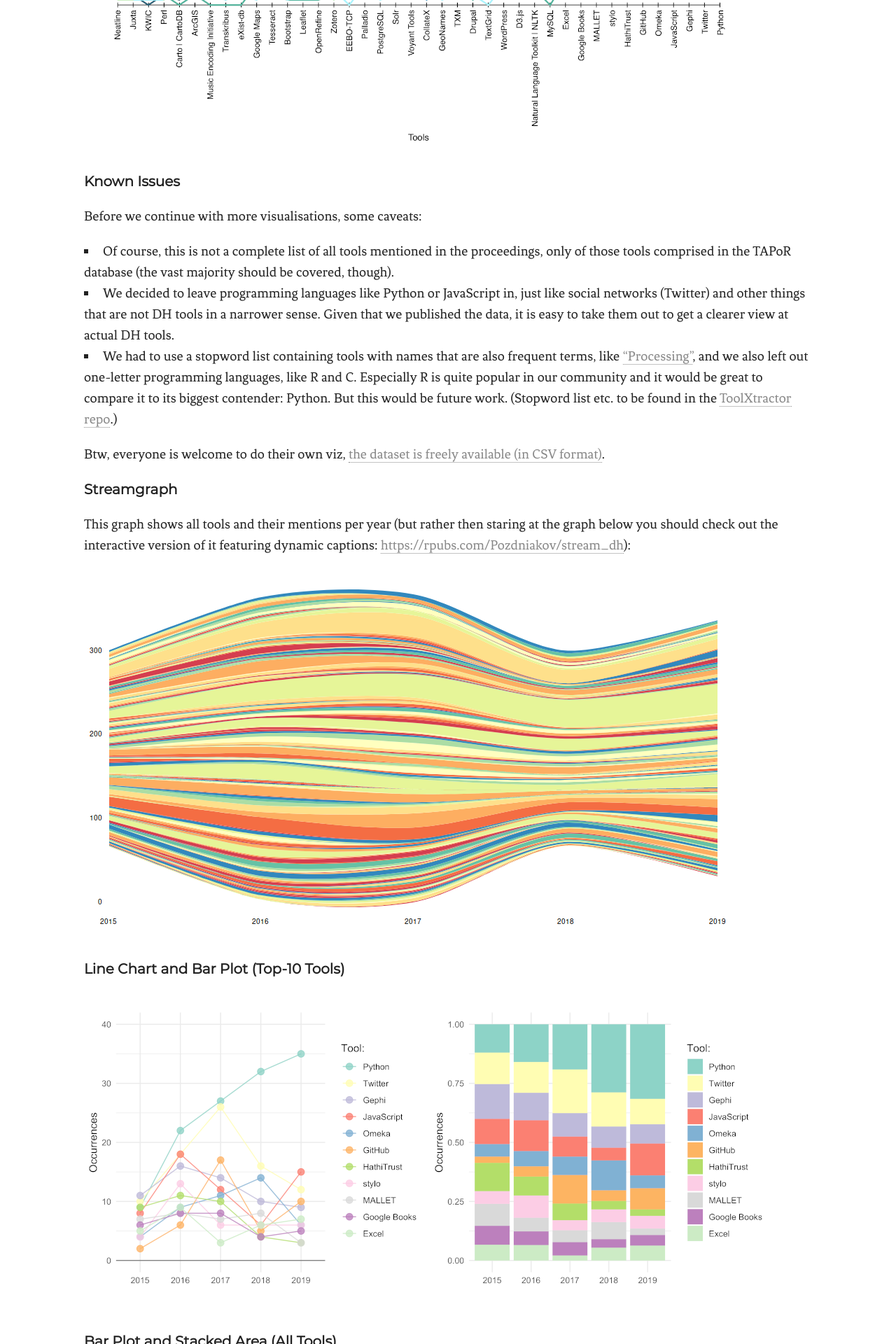
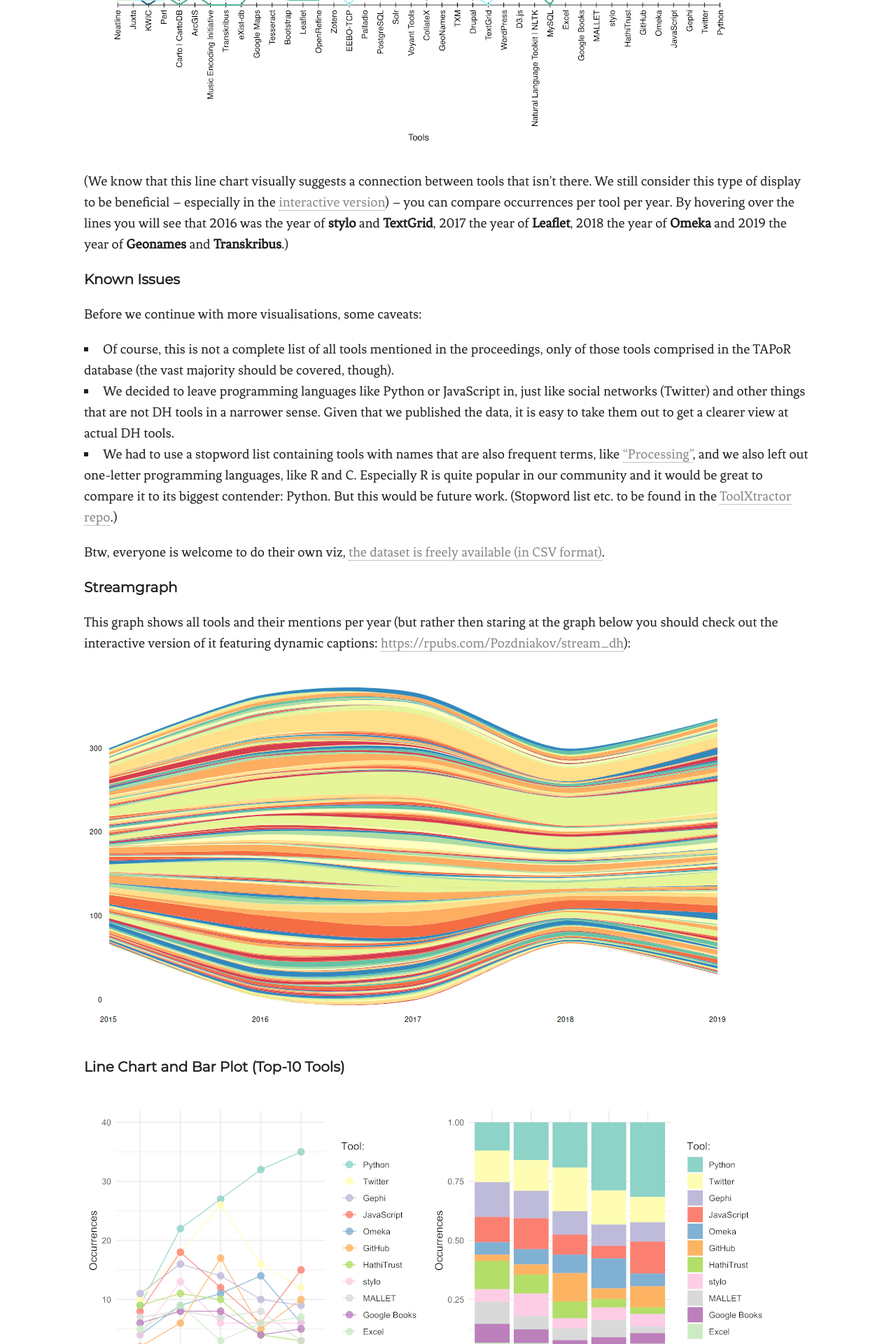
Before and after one commit to weltliteratur/blog, a Jekyll site: the page built from _posts/2019-12-06-dh-tools-used-in-research.markdown, in a window 1280 px wide. Shown: the part 1633-3553 px from the top of the page at 70% size. Built offline with Jekyll 4.4.1, drawn with Linux system fonts in a browser that asks for light colours; some of the changed lines change nothing that is shown.

Commit message:
add comment on first line chart

```diff
--- a/_config.yml
+++ b/_config.yml
@@ -167,7 +167,7 @@
     gravatar:
     email:
     web:
-    twitter:
+    twitter: ivanpoz70536140
     github: Pozdniakov
     orcid:
     description: Higher School of Economics, Moscow.
--- a/_posts/2019-12-06-dh-tools-used-in-research.markdown
+++ b/_posts/2019-12-06-dh-tools-used-in-research.markdown
@@ -31,6 +31,8 @@
 <figure style="text-align:left;">
   <img src="/images/dh-tools-used-in-research/40-most-used-tools.png" alt="40 most used tools (via Datawrapper)" style="width:1000px;" />
 </figure>
+
+(We know that this line chart visually suggests a connection between tools that isn't there. We still consider this type of display to be beneficial – especially in the [interactive version](https://datawrapper.dwcdn.net/L96xg/)) – you can compare occurrences per tool per year. By hovering over the lines you will see that 2016 was the year of **stylo** and **TextGrid**, 2017 the year of **Leaflet**, 2018 the year of **Omeka** and 2019 the year of **Geonames** and **Transkribus**.)
 
 ## Known Issues
 
```
